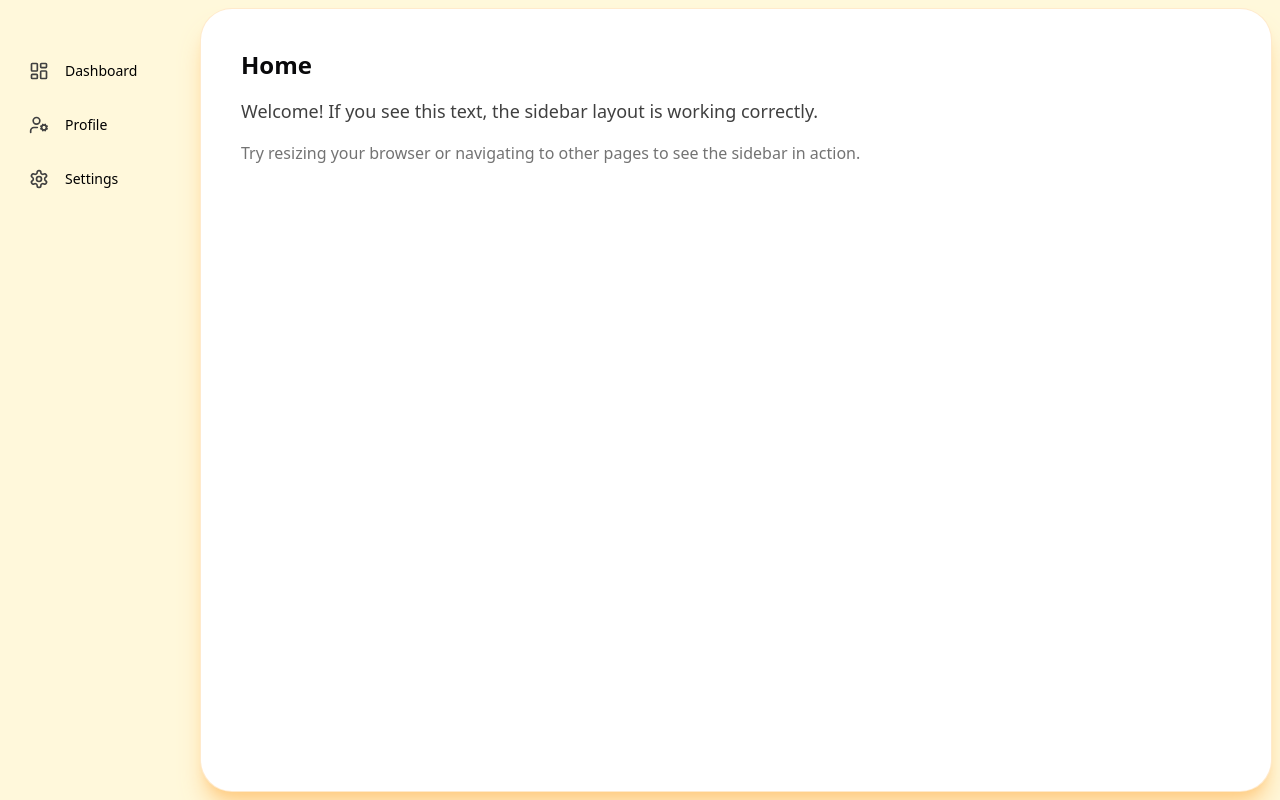
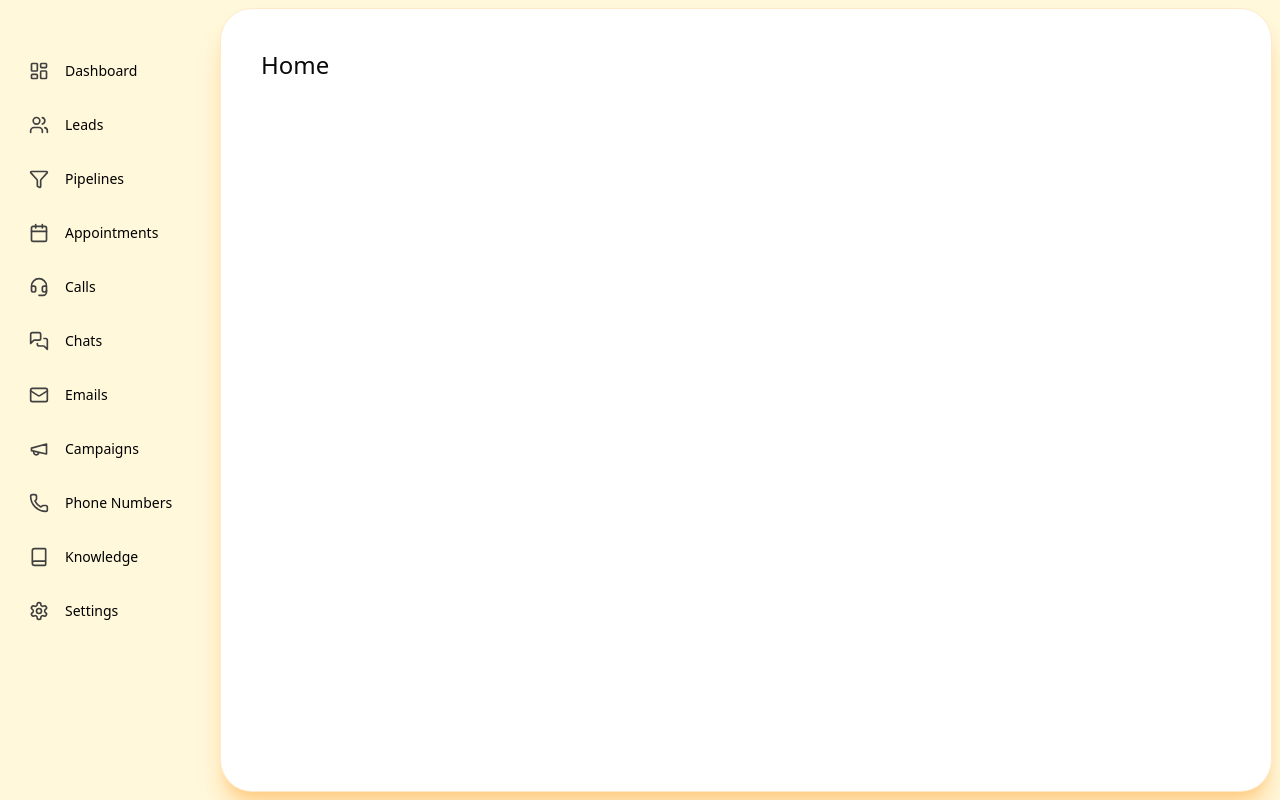
Before and after one commit to amxv/icephone, a Next.js app: page / in a window 1280 px wide. Built offline with nearby package versions, Linux system fonts and the light colour scheme; no server answers.

Commit message:
finalize sidebar icons

```diff
--- a/src/app/(pages)/page.tsx
+++ b/src/app/(pages)/page.tsx
@@ -2,15 +2,7 @@
 export default function Home() {
 	return (
 		<div className="flex flex-col gap-4">
-			<h1 className="text-2xl font-bold">Home</h1>
-			<p className="text-lg text-neutral-700 dark:text-neutral-200">
-				Welcome! If you see this text, the sidebar layout is working
-				correctly.
-			</p>
-			<p className="text-base text-neutral-500">
-				Try resizing your browser or navigating to other pages to see
-				the sidebar in action.
-			</p>
+			<h1 className="text-2xl">Home</h1>
 		</div>
 	)
 }
--- a/src/components/sidebar-nav.tsx
+++ b/src/components/sidebar-nav.tsx
@@ -4,7 +4,19 @@
 import { Sidebar, SidebarBody, SidebarLink } from "@/components/ui/sidebar"
 import { SignedIn, UserButton } from "@clerk/nextjs"
 import { motion } from "framer-motion"
-import { LayoutDashboard, LogOut, Settings, UserCog } from "lucide-react"
+import {
+	Book,
+	Calendar,
+	Funnel,
+	Headset,
+	LayoutDashboard,
+	Mail,
+	Megaphone,
+	MessagesSquare,
+	Phone,
+	Settings,
+	Users
+} from "lucide-react"
 import { useState } from "react"
 import { Logo as ZueLogo } from "./logo"
 
@@ -20,10 +32,66 @@ export function SidebarNav() {
 			)
 		},
 		{
-			label: "Profile",
-			href: "/profile",
+			label: "Leads",
+			href: "/leads",
 			icon: (
-				<UserCog className="text-neutral-700 dark:text-neutral-200 h-5 w-5 flex-shrink-0" />
+				<Users className="text-neutral-700 dark:text-neutral-200 h-5 w-5 flex-shrink-0" />
+			)
+		},
+		{
+			label: "Pipelines",
+			href: "/pipelines",
+			icon: (
+				<Funnel className="text-neutral-700 dark:text-neutral-200 h-5 w-5 flex-shrink-0" />
+			)
+		},
+		{
+			label: "Appointments",
+			href: "/appointments",
+			icon: (
+				<Calendar className="text-neutral-700 dark:text-neutral-200 h-5 w-5 flex-shrink-0" />
+			)
+		},
+		{
+			label: "Calls",
+			href: "/calls",
+			icon: (
+				<Headset className="text-neutral-700 dark:text-neutral-200 h-5 w-5 flex-shrink-0" />
+			)
+		},
+		{
+			label: "Chats",
+			href: "/chats",
+			icon: (
+				<MessagesSquare className="text-neutral-700 dark:text-neutral-200 h-5 w-5 flex-shrink-0" />
+			)
+		},
+		{
+			label: "Emails",
+			href: "/emails",
+			icon: (
+				<Mail className="text-neutral-700 dark:text-neutral-200 h-5 w-5 flex-shrink-0" />
+			)
+		},
+		{
+			label: "Campaigns",
+			href: "/campaigns",
+			icon: (
+				<Megaphone className="text-neutral-700 dark:text-neutral-200 h-5 w-5 flex-shrink-0" />
+			)
+		},
+		{
+			label: "Phone Numbers",
+			href: "/phone-numbers",
+			icon: (
+				<Phone className="text-neutral-700 dark:text-neutral-200 h-5 w-5 flex-shrink-0" />
+			)
+		},
+		{
+			label: "Knowledge",
+			href: "/knowledge",
+			icon: (
+				<Book className="text-neutral-700 dark:text-neutral-200 h-5 w-5 flex-shrink-0" />
 			)
 		},
 		{
--- a/src/components/ui/sidebar.tsx
+++ b/src/components/ui/sidebar.tsx
@@ -92,7 +92,7 @@ export const DesktopSidebar = ({
 				className
 			)}
 			animate={{
-				width: animate ? (open ? "200px" : "75px") : "200px"
+				width: animate ? (open ? "220px" : "75px") : "220px"
 			}}
 			onMouseEnter={() => setOpen(true)}
 			onMouseLeave={() => setOpen(false)}
@@ -168,7 +168,7 @@ export const SidebarLink = ({
 		<Link
 			href={link.href}
 			className={cn(
-				"flex items-center justify-start gap-4 group/sidebar py-3 px-3 rounded-2xl transition-all duration-200 hover:bg-white hover:border hover:border-neutral-200 dark:hover:bg-neutral-700 dark:hover:border-neutral-600 border border-transparent",
+				"flex items-center justify-start gap-4 group/sidebar py-3 px-3 rounded-2xl transition-all duration-200 hover:bg-white hover:border hover:border-primary/60 dark:hover:bg-neutral-700 dark:hover:border-neutral-600 border border-transparent",
 				className
 			)}
 			{...props}
@@ -183,7 +183,7 @@ export const SidebarLink = ({
 						: "inline-block",
 					opacity: animate ? (open ? 1 : 0) : 1
 				}}
-				className="text-black dark:text-white text-sm group-hover/sidebar:translate-x-1 transition duration-150 whitespace-pre inline-block !p-0 !m-0"
+				className="text-black dark:text-white text-sm whitespace-pre inline-block !p-0 !m-0"
 			>
 				{link.label}
 			</motion.span>
```
